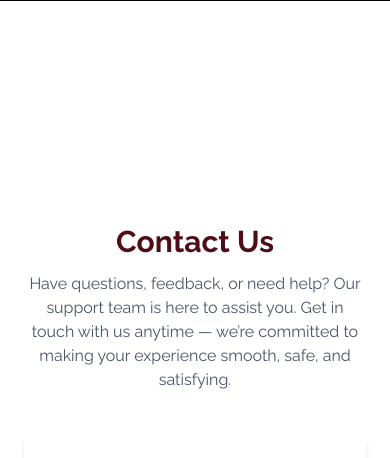
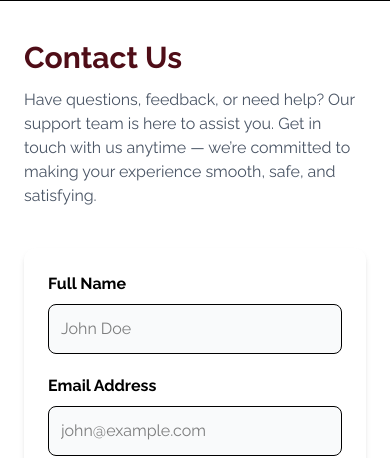
Before and after one commit to pritharai/Vellore, a React (Vite) app in the folder vellore/: page /contact in a window 390 px wide. Shown: the top 458 px of the page. Built offline with nearby package versions, Linux system fonts and the light colour scheme; no server answers; a web font is replaced by a local one.

Commit message:
Fixed contact page's UI

```diff
--- a/vellore/src/components/Contact.jsx
+++ b/vellore/src/components/Contact.jsx
@@ -41,13 +41,13 @@ const Contact = () => {
   };
 
   return (
-    <section className="max-w-[1200px] py-16 px-6 mx-auto mt-40">
+    <section className="max-w-[1200px] pt-10 md:pt-16 pb-16 px-6 mx-auto md:mt-40">
       {/* Heading */}
-      <div className="text-center mb-10">
-        <h1 className="text-3xl md:text-4xl font-bold text-primary">
+      <div className=" mb-10">
+        <h1 className="text-3xl md:text-center md:text-5xl font-bold text-primary">
           Contact Us
         </h1>
-        <p className="text-gray-600 mt-3 max-w-2xl mx-auto">
+        <p className="text-left md:text-center text-gray-600 mt-3 max-w-2xl mx-auto">
           Have questions, feedback, or need help? Our support team is here to assist you.
           Get in touch with us anytime — we’re committed to making your experience smooth, safe, and satisfying.
         </p>
```
